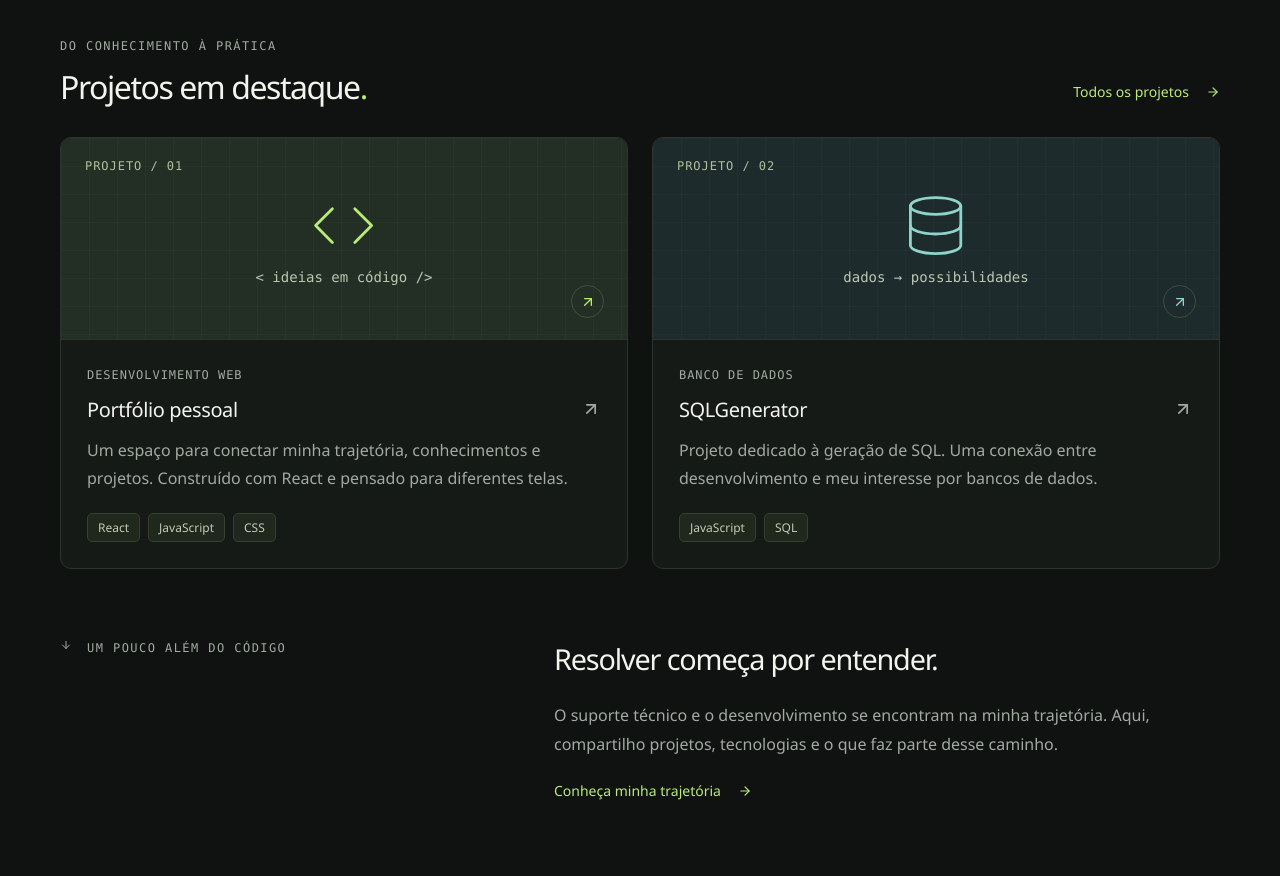
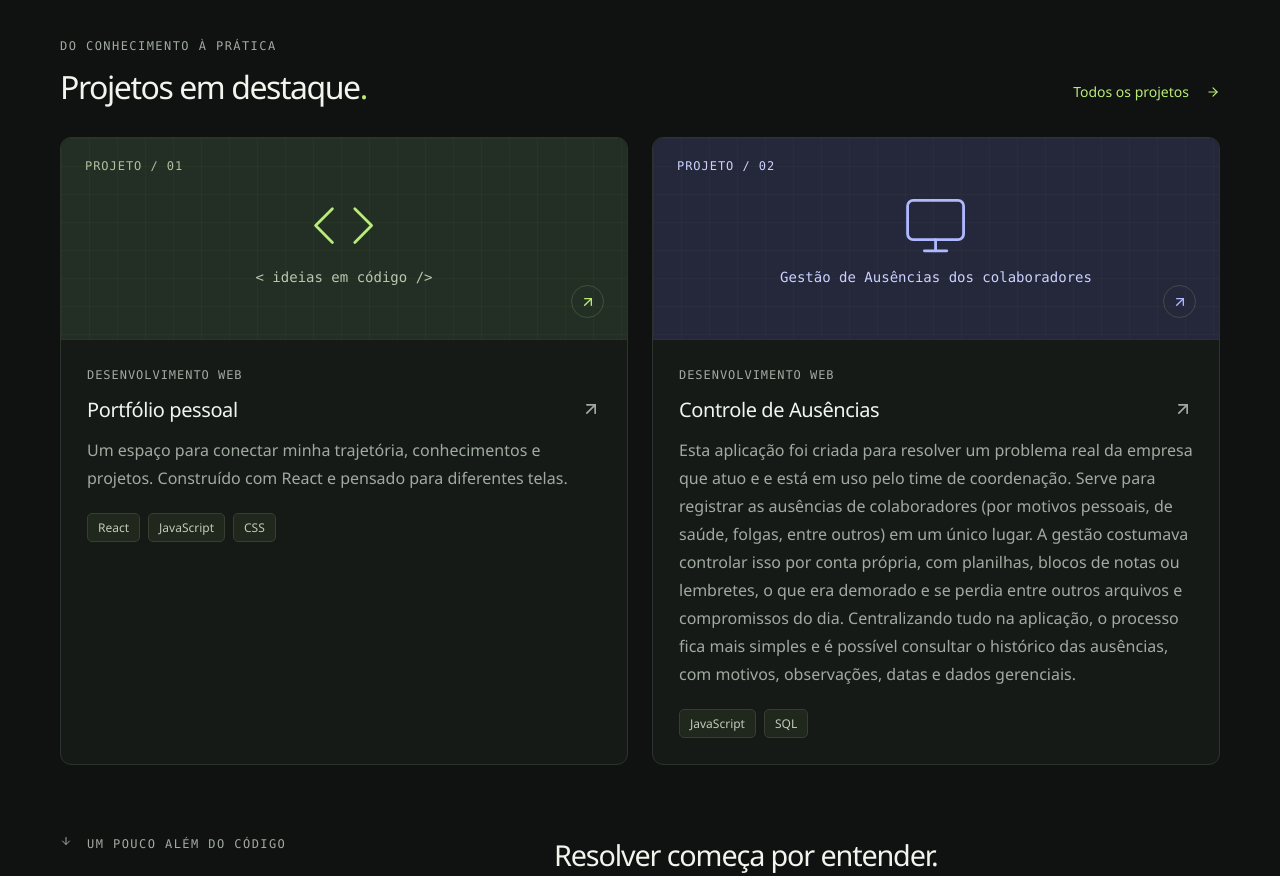
Before and after one commit to neves1697/Portfolio, a React (Create React App) app: page /#/inicio in a window 1280 px wide. Shown: the part 840-1716 px from the top of the page. Built offline with nearby package versions, Linux system fonts and the light colour scheme.

Commit message:
Update portfolio projects and content

```diff
--- a/src/App.css
+++ b/src/App.css
@@ -472,6 +472,17 @@ h2 > span {
 .database .project-symbol,
 .database .project-open {
   color: #8dd5cb;
+}
+.absence .project-art {
+  background-color: #25273b;
+}
+.absence .project-symbol,
+.absence .project-open {
+  color: #aeb9ff;
+}
+.absence .project-art-label,
+.absence .project-number {
+  color: #cbd2ff;
 }
 .project-copy {
   padding: 26px;
--- a/src/Components/Portfolio/Shared.jsx
+++ b/src/Components/Portfolio/Shared.jsx
@@ -4,6 +4,7 @@ import {
   FiArrowRight,
   FiCode,
   FiDatabase,
+  FiMonitor,
 } from "react-icons/fi";
 import { FaGithub, FaLinkedinIn } from "react-icons/fa";
 import { profile } from "../../data/portfolio";
@@ -46,15 +47,18 @@ export function ProjectCard({ project }) {
       >
         <div className="project-art" aria-hidden="true">
           <span className="project-number">PROJETO / {project.number}</span>
-          {project.style === "database" ? (
+          {project.icon === "webpage" ? (
+            <FiMonitor className="project-symbol" />
+          ) : project.style === "database" ? (
             <FiDatabase className="project-symbol" />
           ) : (
             <FiCode className="project-symbol" />
           )}
           <span className="project-art-label">
-            {project.style === "database"
-              ? "dados → possibilidades"
-              : "< ideias em código />"}
+            {project.artLabel ||
+              (project.style === "database"
+                ? "dados → possibilidades"
+                : "< ideias em código />")}
           </span>
           <span className="project-open">
             <FiArrowUpRight />
--- a/src/Pages/Experiencias/Experiencias.jsx
+++ b/src/Pages/Experiencias/Experiencias.jsx
@@ -47,7 +47,7 @@ export default function Experiencias() {
             <p className="eyebrow">ATUAÇÃO PROFISSIONAL</p>
             <h2>{profile.role}</h2>
             <p>
-              Suporte técnico como ponto de encontro entre a análise de
+              Referência técnica da equipe, atuando como ponto de encontro entre a análise de
               sistemas, a investigação de problemas e as necessidades de quem
               usa a tecnologia.
             </p>
@@ -61,18 +61,38 @@ export default function Experiencias() {
             <span className="timeline-icon">
               <FiUsers />
             </span>
-            <p className="eyebrow">COMUNIDADE & APRENDIZADO</p>
-            <h2>DIO Campus Expert</h2>
-            <p>
-              Participação no programa de embaixadores da DIO, conectando
-              aprendizado em tecnologia e comunidade.
-            </p>
+
+            <p className="eyebrow">COMUNIDADES & APRENDIZADOS</p>
+            <li>
+              <h2>DIO Campus Expert</h2>
+              <p>
+                Participação no programa de embaixadores da DIO, conectando
+                aprendizado em tecnologia e comunidade.
+              </p>
+            </li>
+
+            <li>
+              <h2>DEVParaná</h2>
+              <p>
+                O DevParaná é uma comunidade sem fins lucrativos que conecta pessoas desenvolvedoras de software em todo o estado do Paraná. Desde 2015, promove meetups, workshops, hackathons e o evento itinerante DevParaná na Estrada.
+              </p>
+            </li>
+
+            <li>
+              <h2>Pipoca Ágil</h2>
+              <p>
+                Paricipação no programa Pipoca Ágil.
+                A Simulação de Projetos Ágeis é um programa do Podcast Pipoca Ágil que oferece experiência prática em Agilidade. Os participantes trabalham em equipes, assistem a workshops e mentorias e participam de cerimônias Scrum enquanto desenvolvem produtos digitais, vivenciando desafios parecidos com os do ambiente corporativo.
+              </p>
+            </li>
+
             <div className="tags">
               <span>Comunidade</span>
               <span>Tecnologia</span>
               <span>Aprendizado contínuo</span>
             </div>
           </article>
+
         </div>
       </section>
       <section className="knowledge-section">
--- a/src/Pages/Sobre/Sobre.jsx
+++ b/src/Pages/Sobre/Sobre.jsx
@@ -74,10 +74,6 @@ export default function Sobre() {
             projetos que compartilho. Este portfólio reúne essas experiências e
             abre espaço para novas conexões.
           </p>
-          <p>
-            Também faço parte da história do DIO Campus Expert, uma experiência
-            que conecta tecnologia, educação e comunidade.
-          </p>
           <div className="education-note">
             <FiBookOpen />
             <div>
--- a/src/data/portfolio.js
+++ b/src/data/portfolio.js
@@ -18,15 +18,17 @@ export const projects = [
     style: "web",
   },
   {
-    id: "sql",
+    id: "controle-ausencias",
     number: "02",
-    title: "SQLGenerator",
-    category: "BANCO DE DADOS",
+    title: "Controle de Ausências",
+    category: "DESENVOLVIMENTO WEB",
     description:
-      "Projeto dedicado à geração de SQL. Uma conexão entre desenvolvimento e meu interesse por bancos de dados.",
+      "Esta aplicação foi criada para resolver um problema real da empresa que atuo e e está em uso pelo time de coordenação. Serve para registrar as ausências de colaboradores (por motivos pessoais, de saúde, folgas, entre outros) em um único lugar. A gestão costumava controlar isso por conta própria, com planilhas, blocos de notas ou lembretes, o que era demorado e se perdia entre outros arquivos e compromissos do dia. Centralizando tudo na aplicação, o processo fica mais simples e é possível consultar o histórico das ausências, com motivos, observações, datas e dados gerenciais.",
     tags: ["JavaScript", "SQL"],
-    url: "https://github.com/neves1697/SQLGenerator",
-    style: "database",
+    url: "https://github.com/neves1697/controle_ausencias",
+    style: "absence",
+    icon: "webpage",
+    artLabel: "Gestão de Ausências dos colaboradores",
   },
   {
     id: "carteira",
@@ -50,4 +52,15 @@ export const projects = [
     url: "https://github.com/neves1697/Alura-ReactNative-APIs",
     style: "mobile",
   },
+  {
+    id: "sql",
+    number: "05",
+    title: "SQLGenerator",
+    category: "BANCO DE DADOS",
+    description:
+      "Projeto dedicado à geração de SQL e unificação dos links de acessos e documentações da empresa que atuo, funcionando como um portal unificado de acessos e outras ferrammentas criadas pelos colaboradores.",
+    tags: ["JavaScript", "SQL"],
+    url: "https://github.com/neves1697/SQLGenerator",
+    style: "database",
+  },
 ];
```
Also changed, not shown: 1 other file (tests, documents, lock files or other folders).
